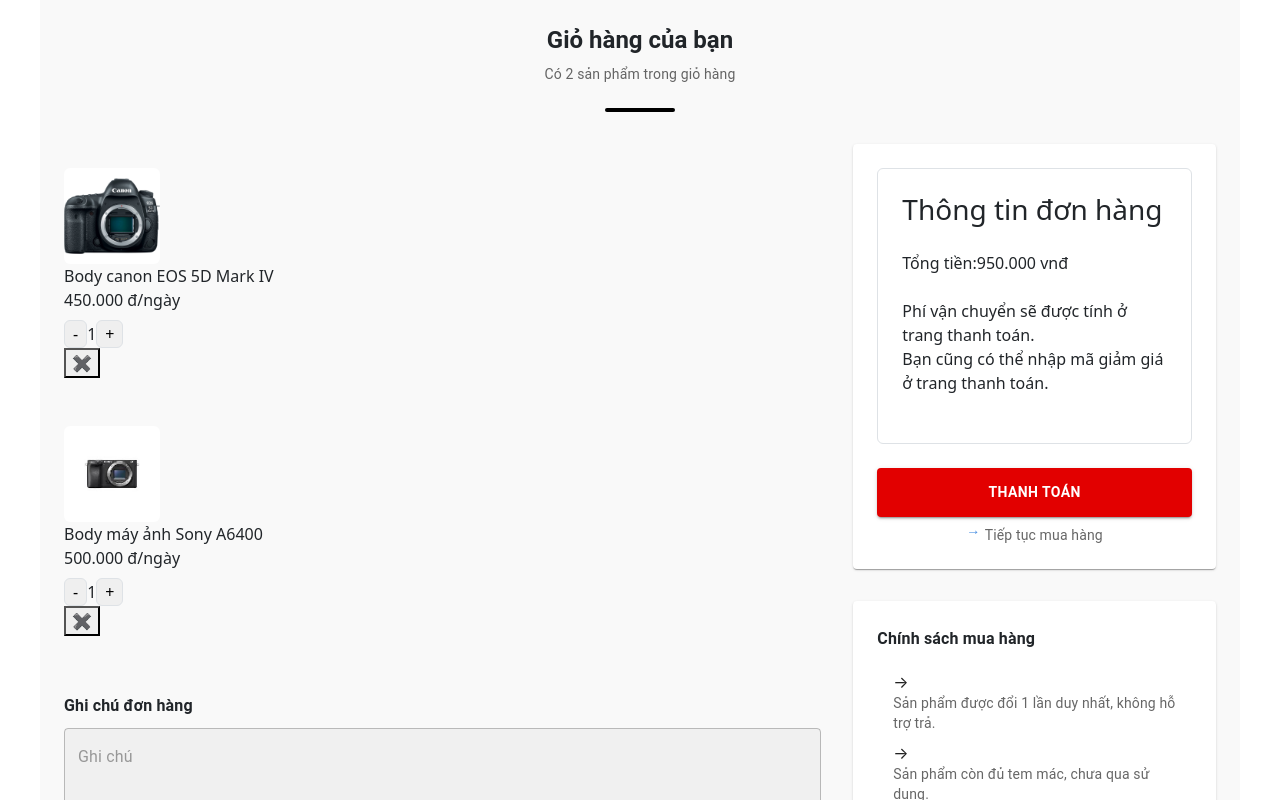
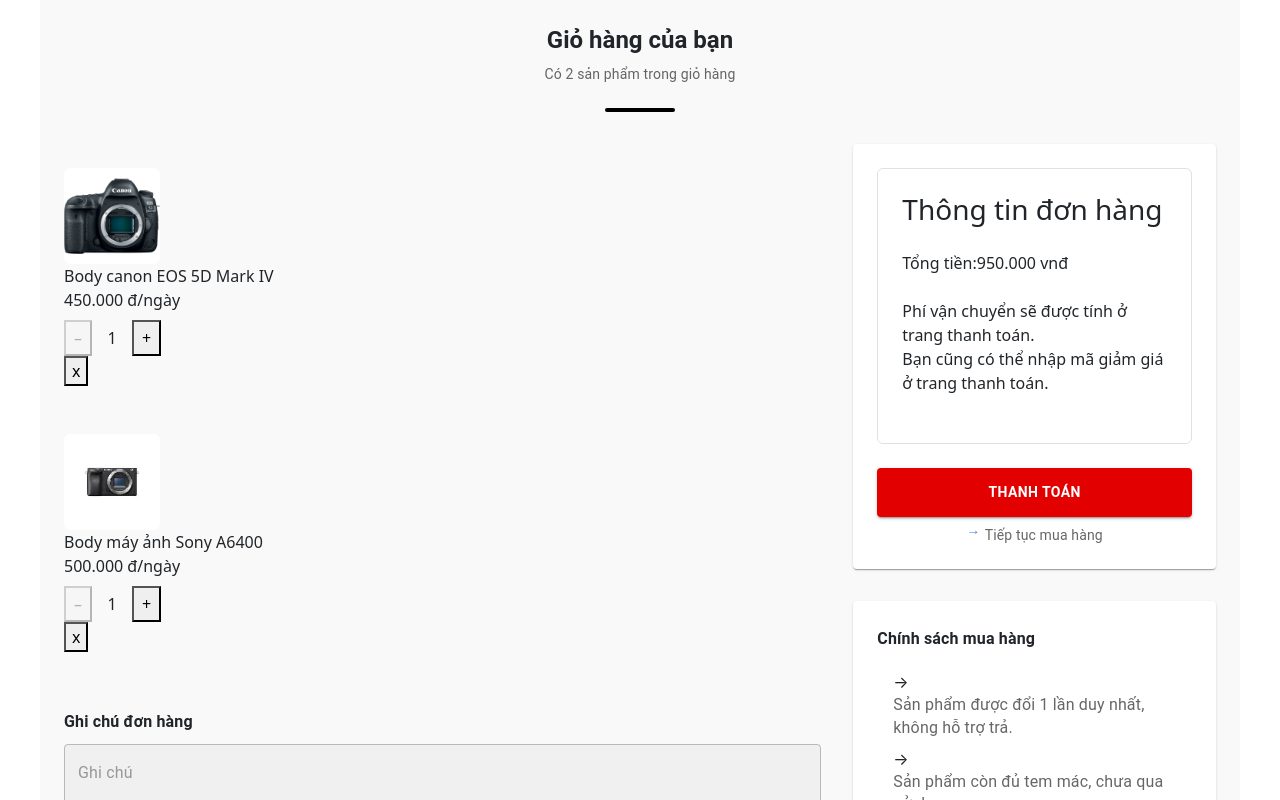
Before and after one commit to HaRIP8489/ui-e-commerce, a React (Create React App) app: page /cart in a window 1280 px wide. Shown: the top 800 px of the page. Built offline with nearby package versions, Linux system fonts and the light colour scheme.

Commit message:
tách nút tăng giảm số lượng(quantity control) thành component riêng

```diff
--- a/package.json
+++ b/package.json
@@ -6,6 +6,7 @@
     "@emotion/react": "^11.14.0",
     "@emotion/styled": "^11.14.0",
     "@hookform/resolvers": "^5.0.1",
+    "@mui/icons-material": "^7.1.0",
     "@mui/material": "^5.13.7",
     "@testing-library/dom": "^10.4.0",
     "@testing-library/jest-dom": "^6.6.3",
--- a/src/components/CartItem.tsx
+++ b/src/components/CartItem.tsx
@@ -1,4 +1,5 @@
-import React from 'react';
+import React, { useState } from 'react';
+import QuantityControl from './QuantityControl';
 
 interface CartItemProps {
   item: {
@@ -11,12 +12,16 @@
 }
 
 const CartItem: React.FC<{ item: CartItemProps['item'] }> = ({ item }) => {
+  const [quantity, setQuantity] = useState(item.quantity);
+
   const handleIncrease = () => {
-    console.log('Tăng số lượng:', item.id);
+    setQuantity(prev => prev + 1);
   };
 
   const handleDecrease = () => {
-    console.log('Giảm số lượng:', item.id);
+    if (quantity > 1) {
+      setQuantity(prev => prev - 1);
+    }
   };
 
   const handleRemove = () => {
@@ -33,18 +38,22 @@
       />
 
       <div className="flex-1">
-        <div className="font-semibold text-lg">{item.name}</div>
-        <div className="text-gray-600">{item.price.toLocaleString('vi-VN')} đ/ngày</div>
+        <div className="font-semibold text-3xl">{item.name}</div>
+        <div className="text-gray-600 text-3xl">
+          {item.price.toLocaleString('vi-VN')} đ/ngày
+        </div>
 
         <div className="flex items-center mt-2 gap-2">
-          <button onClick={handleDecrease} className="px-2 border rounded">-</button>
-          <span>{item.quantity}</span>
-          <button onClick={handleIncrease} className="px-2 border rounded">+</button>
+          <QuantityControl
+            quantity={quantity}
+            onIncrease={handleIncrease}
+            onDecrease={handleDecrease}
+          />
         </div>
       </div>
 
       <div className="text-right">
-        <button onClick={handleRemove} className="text-red-500 text-lg">✖</button>
+        <button onClick={handleRemove} className="absolute top-4 right-4 text-red-500 text-3xl font-normal">x</button>
       </div>
     </div>
   );
--- /dev/null
+++ b/src/components/QuantityControl.tsx
@@ -0,0 +1,30 @@
+import React from 'react';
+
+type QuantityControlProps = {
+  quantity: number;
+  onIncrease: () => void;
+  onDecrease: () => void;
+};
+
+const QuantityControl: React.FC<QuantityControlProps> = ({ quantity, onIncrease, onDecrease }) => {
+  return (
+    <div style={{ display: 'flex', alignItems: 'center', gap: '8px' }}>
+      <button
+        onClick={onDecrease}
+        disabled={quantity <= 1}
+        style={{ padding: '4px 8px', fontSize: '16px', cursor: 'pointer' }}
+      >
+        –
+      </button>
+      <span style={{ minWidth: '24px', textAlign: 'center' }}>{quantity}</span>
+      <button
+        onClick={onIncrease}
+        style={{ padding: '4px 8px', fontSize: '16px', cursor: 'pointer' }}
+      >
+        +
+      </button>
+    </div>
+  );
+};
+
+export default QuantityControl;
--- a/src/pages/CartPage.tsx
+++ b/src/pages/CartPage.tsx
@@ -1,5 +1,5 @@
 import React from 'react';
-import { Box, Typography, Grid, TextField, Button, List, ListItem, ListItemText, Divider } from '@mui/material';
+import { Box, Typography, Grid, TextField, Button, List, ListItem, ListItemText } from '@mui/material';
 import CartItem from '../components/CartItem';
 import CartSummary from '../components/CartSummary';
 
@@ -111,7 +111,7 @@
                 <ListItem key={index} sx={{ py: 0, alignItems: 'flex-start' }}>
                   <ListItemText
                     primary={line}
-                    primaryTypographyProps={{ fontSize: 14, color: 'text.secondary', lineHeight: 1.4 }}
+                    primaryTypographyProps={{ fontSize: 16, color: 'text.secondary', lineHeight: 1.4 }}
                     sx={{ '&::before': { content: '"→ "', color: 'text.primary' } }}
                   />
                 </ListItem>
```
Also changed, not shown: 1 other file (tests, documents, lock files or other folders).
